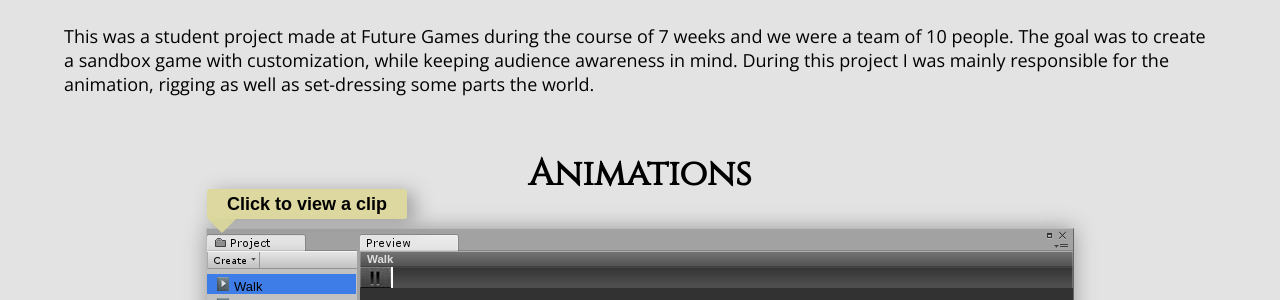
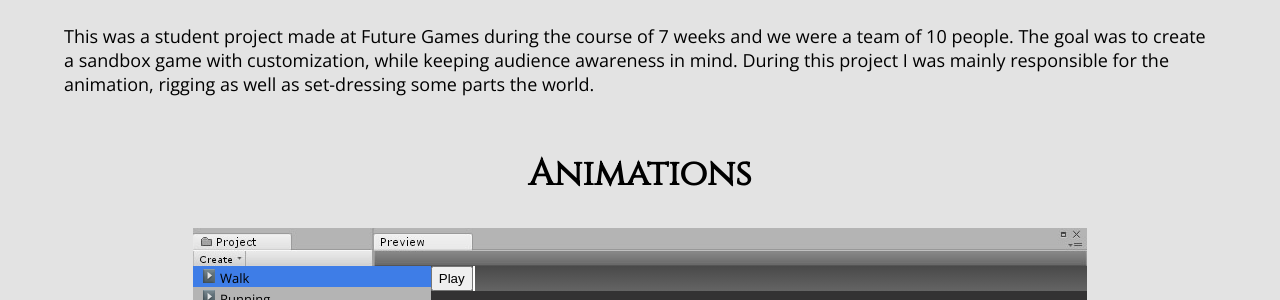
Before and after one commit to nils-soderman/www.nilssoderman.com, a PHP site: page /projects/altiia-and-the-trial-islands/index.php in a window 1280 px wide. Shown: the part 1177-1477 px from the top of the page. Run offline with PHP 8.4, Linux system fonts and the light colour scheme; grey boxes are pictures that could not be loaded.

Commit message:
Began rewriting the unity video player

```diff
--- a/projects/altiia-and-the-trial-islands/index.php
+++ b/projects/altiia-and-the-trial-islands/index.php
@@ -15,6 +15,7 @@ https://github.com/nils-soderman/www.nilssoderman.com
     <link rel="stylesheet" type="text/css" href="./../../resources/css/main.min.css">
     <link rel="stylesheet" type="text/css" href="./../../resources/css/video_wrapper.css">
     <link rel="stylesheet" type="text/css" href="./../../resources/css/download-button.css">
+    <link rel="stylesheet" type="text/css" href="./stylesheet.css">
     <link rel="stylesheet" href="https://fonts.googleapis.com/icon?family=Material+Icons">
     <link href="https://fonts.googleapis.com/css?family=Dosis" rel="stylesheet">
     <link href="https://fonts.googleapis.com/css?family=Cinzel" rel="stylesheet">
@@ -200,13 +201,13 @@ https://github.com/nils-soderman/www.nilssoderman.com
        -ms-user-select: none;
        user-select: none;
    }
-
+/*
    #animation-list{
        float:left;
        background-color:#c2c2c2;
        width:150px;
        height:449px;
-   }
+   }*/
 
    #play-button {
        position:absolute;
@@ -322,18 +323,16 @@ https://github.com/nils-soderman/www.nilssoderman.com
    #timeline_drag{
        width:2px;
        height:20px;
-       position:absolute;
+       position:relative;
+       background-color: white;
    }
-   #timeline_drag:hover{
-       cursor:pointer;
-   }
+
    #timeline{
        position:absolute;
        height:20px;
        width:683px;
-       opacity:.5;
        margin-left:183px;
-       margin-top:-21px;
+       margin-top:-26px;
    }
 
    .unity-player-image{
@@ -393,111 +392,100 @@ https://github.com/nils-soderman/www.nilssoderman.com
 
        <h2 class="subtitle">Animations</h2>
 
-       <div id="animation-player-wrapper">
+        <div id="unity-player">
 
-           <div id="player-popup"><p>Click to view a clip</p> <div class="arrow-right"></div></div>
+            <div id="unity-player-header">
+                <img class="unity-player-image" src="./images/unity-player-header.jpg" alt="Video Clips"/>
+            </div>
 
-           <div id="animation-list">
-               <h3 id="animation-title" >Walk</h3>
-               <img class="unity-player-image" src="https://nilssoderman.com/resources/images/image/unity-player-project.png" alt="Video Clips"/>
+            <div id="unity-player-content">
 
+                <div id="unity-player-animation-list">
 
-               <input type="radio" name="animation" value="Walk" id="Walk" checked>
-               <label class="input-label" for="Walk"><img class="anim-clip-i" src="https://nilssoderman.com/resources/images/icons/animation-clip.png" alt="Play"/>Walk<span style="margin-right:94px;"></span></label>
-               <br>
+                    <input type="radio" name="animation" value="Walk" id="Walk" onclick="AnimationChanged(this)" checked>
+                    <label class="unity-clip-label" for="Walk"><img src="https://nilssoderman.com/resources/images/icons/animation-clip.png" alt="Clip" />Walk</label>
 
-               <input type="radio" name="animation" value="Running" id="Running">
-               <label class="input-label" for="Running"><img class="anim-clip-i" src="https://nilssoderman.com/resources/images/icons/animation-clip.png" alt="Play"/>Running<span style="margin-right:74px;"></span></label>
-               <br>
+                    <input type="radio" name="animation" value="Running" id="Running" onclick="AnimationChanged(this)" >
+                    <label class="unity-clip-label" for="Running"><img src="https://nilssoderman.com/resources/images/icons/animation-clip.png" alt="Play" />Running</label>
 
-               <input type="radio" name="animation" value="Running_Left" id="Running_Left">
-               <label class="input-label" for="Running_Left"><img class="anim-clip-i" src="https://nilssoderman.com/resources/images/icons/animation-clip.png" alt="Play"/>Running_Left<span style="margin-right:45px;"></span></label>
-               <br>
+                    <input type="radio" name="animation" value="Running_Left" id="Running_Left" onclick="AnimationChanged(this)">
+                    <label class="unity-clip-label" for="Running_Left"><img src="https://nilssoderman.com/resources/images/icons/animation-clip.png" alt="Play" />Running_Left</label>
 
-               <input type="radio" name="animation" value="Running_Right" id="Running_Right">
-               <label class="input-label" for="Running_Right"><img class="anim-clip-i" src="https://nilssoderman.com/resources/images/icons/animation-clip.png" alt="Play"/>Running_Right<span style="margin-right:36px;"></span></label>
-               <br>
+                    <input type="radio" name="animation" value="Running_Right" id="Running_Right" onclick="AnimationChanged(this)">
+                    <label class="unity-clip-label" for="Running_Right"><img src="https://nilssoderman.com/resources/images/icons/animation-clip.png" alt="Play" />Running_Right</label>
 
-               <input type="radio" name="animation" value="Jump" id="Jump">
-               <label class="input-label" for="Jump"><img class="anim-clip-i" src="https://nilssoderman.com/resources/images/icons/animation-clip.png" alt="Play"/>Jump<span style="margin-right:91px;"></span></label>
-               <br>
+                    <input type="radio" name="animation" value="Jump" id="Jump" onclick="AnimationChanged(this)">
+                    <label class="unity-clip-label" for="Jump"><img src="https://nilssoderman.com/resources/images/icons/animation-clip.png" alt="Play" />Jump</label>
 
-               <input type="radio" name="animation" value="Doubble_Jump" id="Doubble_Jump">
-               <label class="input-label" for="Doubble_Jump"><img class="anim-clip-i" src="https://nilssoderman.com/resources/images/icons/animation-clip.png" alt="Play"/>Doubble_Jump<span style="margin-right:35px;"></span></label>
-               <br>
+                    <input type="radio" name="animation" value="Doubble_Jump" id="Doubble_Jump" onclick="AnimationChanged(this)">
+                    <label class="unity-clip-label" for="Doubble_Jump"><img src="https://nilssoderman.com/resources/images/icons/animation-clip.png" alt="Play" />Doubble_Jump</label>
 
-               <input type="radio" name="animation" value="Pole_Vault" id="Pole_Vault">
-               <label class="input-label" for="Pole_Vault"><img class="anim-clip-i" src="https://nilssoderman.com/resources/images/icons/animation-clip.png" alt="Play"/>Pole_Vault<span style="margin-right:61px;"></span></label>
-               <br>
+                    <input type="radio" name="animation" value="Pole_Vault" id="Pole_Vault" onclick="AnimationChanged(this)">
+                    <label class="unity-clip-label" for="Pole_Vault"><img src="https://nilssoderman.com/resources/images/icons/animation-clip.png" alt="Play" />Pole_Vault</label>
 
-               <input type="radio" name="animation" value="Landing" id="Landing">
-               <label class="input-label" for="Landing"><img class="anim-clip-i" src="https://nilssoderman.com/resources/images/icons/animation-clip.png" alt="Play"/>Landing<span style="margin-right:76px;"></span></label>
-               <br>
+                    <input type="radio" name="animation" value="Landing" id="Landing" onclick="AnimationChanged(this)">
+                    <label class="unity-clip-label" for="Landing"><img src="https://nilssoderman.com/resources/images/icons/animation-clip.png" alt="Play" />Landing</label>
 
-               <input type="radio" name="animation" value="Roll" id="Roll">
-               <label class="input-label" for="Roll"><img class="anim-clip-i" src="https://nilssoderman.com/resources/images/icons/animation-clip.png" alt="Play"/>Roll<span style="margin-right:100px;"></span></label>
-               <br>
+                    <input type="radio" name="animation" value="Roll" id="Roll" onclick="AnimationChanged(this)">
+                    <label class="unity-clip-label" for="Roll"><img src="https://nilssoderman.com/resources/images/icons/animation-clip.png" alt="Play" />Roll</label>
 
-               <input type="radio" name="animation" value="Falling" id="Falling">
-               <label class="input-label" for="Falling"><img class="anim-clip-i" src="https://nilssoderman.com/resources/images/icons/animation-clip.png" alt="Play" />Falling<span style="margin-right:84px;"></span></label>
-               <br>
+                    <input type="radio" name="animation" value="Falling" id="Falling" onclick="AnimationChanged(this)">
+                    <label class="unity-clip-label" for="Falling"><img src="https://nilssoderman.com/resources/images/icons/animation-clip.png" alt="Play" />Falling</label>
 
-               <input type="radio" name="animation" value="Falling_Fast" id="Falling_Fast">
-               <label class="input-label" for="Falling_Fast"><img class="anim-clip-i" src="https://nilssoderman.com/resources/images/icons/animation-clip.png" alt="Play" />Falling_Fast<span style="margin-right:52px;"></span></label>
-               <br>
+                    <input type="radio" name="animation" value="Falling_Fast" id="Falling_Fast" onclick="AnimationChanged(this)">
+                    <label class="unity-clip-label" for="Falling_Fast"><img src="https://nilssoderman.com/resources/images/icons/animation-clip.png" alt="Play" />Falling_Fast</label>
 
-               <input type="radio" name="animation" value="Falling_Airboost" id="Falling_Airboost">
-               <label class="input-label" for="Falling_Airboost"><img class="anim-clip-i" src="https://nilssoderman.com/resources/images/icons/animation-clip.png" alt="Play" />Falling_Airboost<span style="margin-right:29px;"></span></label>
-               <br>
+                    <input type="radio" name="animation" value="Falling_Airboost" id="Falling_Airboost" onclick="AnimationChanged(this)">
+                    <label class="unity-clip-label" for="Falling_Airboost"><img src="https://nilssoderman.com/resources/images/icons/animation-clip.png" alt="Play" />Falling_Airboost</label>
 
-               <input type="radio" name="animation" value="Falling_Airboost_Fast" id="Falling_Airboost_Fast">
-               <label class="input-label" for="Falling_Airboost_Fast"><img class="anim-clip-i" src="https://nilssoderman.com/resources/images/icons/animation-clip.png" alt="Play" />Falling_Airboost_Fas<span style="margin-right:0px;"></span></label>
-               <br>
+                    <input type="radio" name="animation" value="Falling_Airboost_Fast" id="Falling_Airboost_Fast" onclick="AnimationChanged(this)">
+                    <label class="unity-clip-label" for="Falling_Airboost_Fast"><img src="https://nilssoderman.com/resources/images/icons/animation-clip.png" alt="Play" />Falling_Airboost_Fas</label>
 
-               <input type="radio" name="animation" value="Hanggliding" id="Hanggliding">
-               <label class="input-label" for="Hanggliding"><img class="anim-clip-i" src="https://nilssoderman.com/resources/images/icons/animation-clip.png" alt="Play" />Hanggliding<span style="margin-right:54px;"></span></label>
-               <br>
+                    <input type="radio" name="animation" value="Hanggliding" id="Hanggliding" onclick="AnimationChanged(this)">
+                    <label class="unity-clip-label" for="Hanggliding"><img src="https://nilssoderman.com/resources/images/icons/animation-clip.png" alt="Play" />Hanggliding</label>
 
-               <input type="radio" name="animation" value="Hanggliding_Left" id="Hanggliding_Left">
-               <label class="input-label" for="Hanggliding_Left"><img class="anim-clip-i" src="https://nilssoderman.com/resources/images/icons/animation-clip.png" alt="Play" />Hanggliding_Left<span style="margin-right:25px;"></span></label>
-               <br>
+                    <input type="radio" name="animation" value="Hanggliding_Left" id="Hanggliding_Left" onclick="AnimationChanged(this)">
+                    <label class="unity-clip-label" for="Hanggliding_Left"><img src="https://nilssoderman.com/resources/images/icons/animation-clip.png" alt="Play" />Hanggliding_Left</label>
 
-               <input type="radio" name="animation" value="Hanggliding_Right" id="Hanggliding_Right">
-               <label class="input-label" for="Hanggliding_Right"><img class="anim-clip-i" src="https://nilssoderman.com/resources/images/icons/animation-clip.png" alt="Play" />Hanggliding_Right<span style="margin-right:16px;"></span></label>
-               <br>
+                    <input type="radio" name="animation" value="Hanggliding_Right" id="Hanggliding_Right" onclick="AnimationChanged(this)">
+                    <label class="unity-clip-label" for="Hanggliding_Right"><img src="https://nilssoderman.com/resources/images/icons/animation-clip.png" alt="Play" />Hanggliding_Right</label>
 
-               <input type="radio" name="animation" value="Hanggliding_Boost" id="Hanggliding_Boost">
-               <label class="input-label" for="Hanggliding_Boost"><img class="anim-clip-i" src="https://nilssoderman.com/resources/images/icons/animation-clip.png" alt="Play" />Hanggliding_Boost<span style="margin-right:13px;"></span></label>
-               <br>
+                    <input type="radio" name="animation" value="Hanggliding_Boost" id="Hanggliding_Boost" onclick="AnimationChanged(this)">
+                    <label class="unity-clip-label" for="Hanggliding_Boost"><img  src="https://nilssoderman.com/resources/images/icons/animation-clip.png" alt="Play" />Hanggliding_Boost</label>
 
-               <input type="radio" name="animation" value="Glider_Expand" id="Glider_Expand">
-               <label class="input-label" for="Glider_Expand"><img class="anim-clip-i" src="https://nilssoderman.com/resources/images/icons/animation-clip.png" alt="Play" />Glider_Expand<span style="margin-right:37px;"></span></label>
-               <br>
+                    <input type="radio" name="animation" value="Glider_Expand" id="Glider_Expand" onclick="AnimationChanged(this)">
+                    <label class="unity-clip-label" for="Glider_Expand"><img src="https://nilssoderman.com/resources/images/icons/animation-clip.png" alt="Play" />Glider_Expand</label>
 
-               <input type="radio" name="animation" value="Glider_Idle" id="Glider_Idle">
-               <label class="input-label" for="Glider_Idle"><img class="anim-clip-i" src="https://nilssoderman.com/resources/images/icons/animation-clip.png" alt="Play" />Glider_Idle<span style="margin-right:60px;"></span></label>
-               <br>
+                    <input type="radio" name="animation" value="Glider_Idle" id="Glider_Idle" onclick="AnimationChanged(this)">
+                    <label class="unity-clip-label" for="Glider_Idle"><img src="https://nilssoderman.com/resources/images/icons/animation-clip.png" alt="Play" />Glider_Idle</label>
 
-               <input type="radio" name="animation" value="Glider_Retract" id="Glider_Retract">
-               <label class="input-label" for="Glider_Retract"><img class="anim-clip-i" src="https://nilssoderman.com/resources/images/icons/animation-clip.png" alt="Play" />Glider_Retract<span style="margin-right:39px;"></span></label>
-               <br>
+                    <input type="radio" name="animation" value="Glider_Retract" id="Glider_Retract" onclick="AnimationChanged(this)">
+                    <label class="unity-clip-label" for="Glider_Retract"><img src="https://nilssoderman.com/resources/images/icons/animation-clip.png" alt="Play" />Glider_Retract</label>
 
                 </div>
-           <div id="unity-player">
-               <img class="border-right-unityp unity-player-image" src="https://nilssoderman.com/resources/images/image/unity-player-ui.png" alt="Player"/>
-               <div id="timeline">
-                   <div id="timeline_drag"></div>
+
+                <div id="unity-player-video-wrapper">
+                    <div id="unity-player-timeline-wrapper">
+                        <div id="unity-player-playbutton-wrapper">
+                            <button id="unity-player-playbutton" onclick="TogglePlayVideo()">Play</button>
                         </div>
-               <div id="play-button" onclick="playPause()">
-                   <img id="pause-button" class="unity-player-image" src="https://nilssoderman.com/resources/images/image/unity-player-pause.jpg" alt="Pause" />
+                        <div id="unity-player-timeline">
+                            <input type="range" id="unity-player-timeline-input" min="0" max="100" oninput="SetVideoFrame(this.value)" onchange="SetVideoFrame(this.value)">
                         </div>
-               <video width="713" id="animation-video" class="border-right-unityp" loop muted>
+                    </div>
+                    <div id="unity-player-video-holder">
+                        <video id="unity-player-video" loop muted>
+                            <source id="unity-player-video-src" src="https://nilssoderman.com/resources/videos/altiia-and-the-trial-islands/Walk.mp4">
                         </video>
+                    </div>
                 </div>
 
             </div>
 
 
+        </div>
+
+        <br/><br/><br/>
 
        <img class="center-content" id="img-tree" src="https://nilssoderman.com/resources/images/image/altiia-and-the-trial-islands-animtree.png" style="width:80%;" alt="Unity animation tree"/>
        <br>
@@ -665,7 +653,7 @@ https://github.com/nils-soderman/www.nilssoderman.com
 
 
 
-
+<script src="./unity-videoplayer.js"></script>
 <script>
 
 
@@ -679,53 +667,6 @@ https://github.com/nils-soderman/www.nilssoderman.com
                document.getElementById('trailer').style.display = "block";
            }
        }
-   }
-
-   var video = document.getElementById("animation-video");
-   function playPause() {
-       if (video.paused) {
-           video.play();
-           document.getElementById('pause-button').style.display = "block";
-   }
-       else {
-           video.pause();
-           document.getElementById('pause-button').style.display = "none";
-       }
-   }
-
-   var radios = document.getElementsByName("animation");
-   var source = document.createElement('source');
-   var previousSel = "Walk"
-   source.setAttribute('src', 'https://nilssoderman.com/resources/videos/altiia-and-the-trial-islands/Walk.mp4');
-   video.appendChild(source);
-   video.play()
-
-   for (i = 0; i < radios.length; i++) {
-        radios[i].onclick = function() {
-            if (this.value != previousSel){
-                previousSel = this.value
-                var videoURL = "https://nilssoderman.com/resources/videos/altiia-and-the-trial-islands/"+this.value+".mp4"
-                source.setAttribute('src', videoURL);
-                video.load();
-                video.play();
-                document.getElementById('pause-button').style.display = "block";
-                document.getElementById("animation-title").innerHTML = this.value;
-                document.getElementById("player-popup").style.display = "none";
-            }
-
-        }
-   }
-
-
-
-
-   //timeline
-   dragElement(document.getElementById("timeline_drag"));
-   var timeline = document.getElementById('timeline'),
-   duration = video.duration
-
-   function dragElement(elmnt) {
-
    }
 
 
--- /dev/null
+++ b/projects/altiia-and-the-trial-islands/stylesheet.css
@@ -0,0 +1,141 @@
+#unity-player{
+    max-width: 894px;
+    margin: 0 auto 0 auto;
+
+}
+
+#unity-player-header{
+    max-height: 38px;
+}
+
+#unity-player-header img {
+    width: 100%;
+    height: auto;
+}
+
+
+#unity-player-content{
+    width: 100%;
+    display: flex;
+}
+
+#unity-player-animation-list{
+    margin: 0;
+    background-color: #b4b4b4;
+    flex-grow: 179;
+}
+
+.unity-clip-label{
+    font-size: 13px;
+    width: 100%;
+    display: block;
+    cursor: pointer;
+    white-space: nowrap;
+}
+
+.unity-clip-label img{
+    margin-right:5px;
+    margin-left:10px;
+}
+
+input:checked + .unity-clip-label {
+    background-color: #3e7de7;
+}
+
+#unity-player-video-wrapper{
+    flex-grow: 715;
+    max-width: 716px;
+    background-color: #333233;
+}
+
+#unity-player-timeline-wrapper{
+    background-image: linear-gradient(#494949, #646464);
+    height: 25px;
+}
+
+#unity-player-playbutton-wrapper{
+    height: 100%;
+    width: fit-content;
+    float: left;
+}
+
+#unity-player-playbutton{
+    margin-top: 0;
+    height: 100%;
+    display: block;
+}
+
+#unity-player-timeline{
+    height: 100%;
+    margin-left: 42px;
+}
+
+
+
+
+
+#unity-player-video{
+    width: 100%;
+}
+
+
+
+
+
+
+
+
+
+/* Slider */
+
+#unity-player-timeline input {
+    -webkit-appearance: none; /* Hides the slider so that custom slider can be made */
+    width: 100%; /* Specific width is required for Firefox. */
+    height: 100%;
+    margin: 0;
+    background: transparent; /* Otherwise white in Chrome */
+    position: relative;
+    cursor: pointer;
+}
+
+input[type=range]::-webkit-slider-thumb {
+-webkit-appearance: none;
+}
+
+input[type=range]:focus {
+outline: none; /* Removes the blue border. You should probably do some kind of focus styling for accessibility reasons though. */
+}
+
+input[type=range]::-ms-track {
+width: 100%;
+cursor: pointer;
+
+/* Hides the slider so custom styles can be added */
+background: transparent;
+border-color: transparent;
+color: transparent;
+}
+
+input[type=range]::-webkit-slider-thumb {
+    -webkit-appearance: none;
+    height: 25px;
+    width: 2px;
+    background: #ffffff;
+    cursor: pointer;
+  }
+
+  /* All the same stuff for Firefox */
+  input[type=range]::-moz-range-thumb {
+    height: 25px;
+    width: 2px;
+    background: #ffffff;
+    cursor: pointer;
+  }
+
+  /* All the same stuff for IE */
+  input[type=range]::-ms-thumb {
+    height: 25px;
+    width: 2px;
+    background: #ffffff;
+    cursor: pointer;
+  }
```
Also changed, not shown: projects/altiia-and-the-trial-islands/unity-videoplayer.js (added, +156 -0 lines), projects/altiia-and-the-trial-islands/images/unity-player-header.jpg (added). Lines whose indentation alone changed are shown as unchanged.
